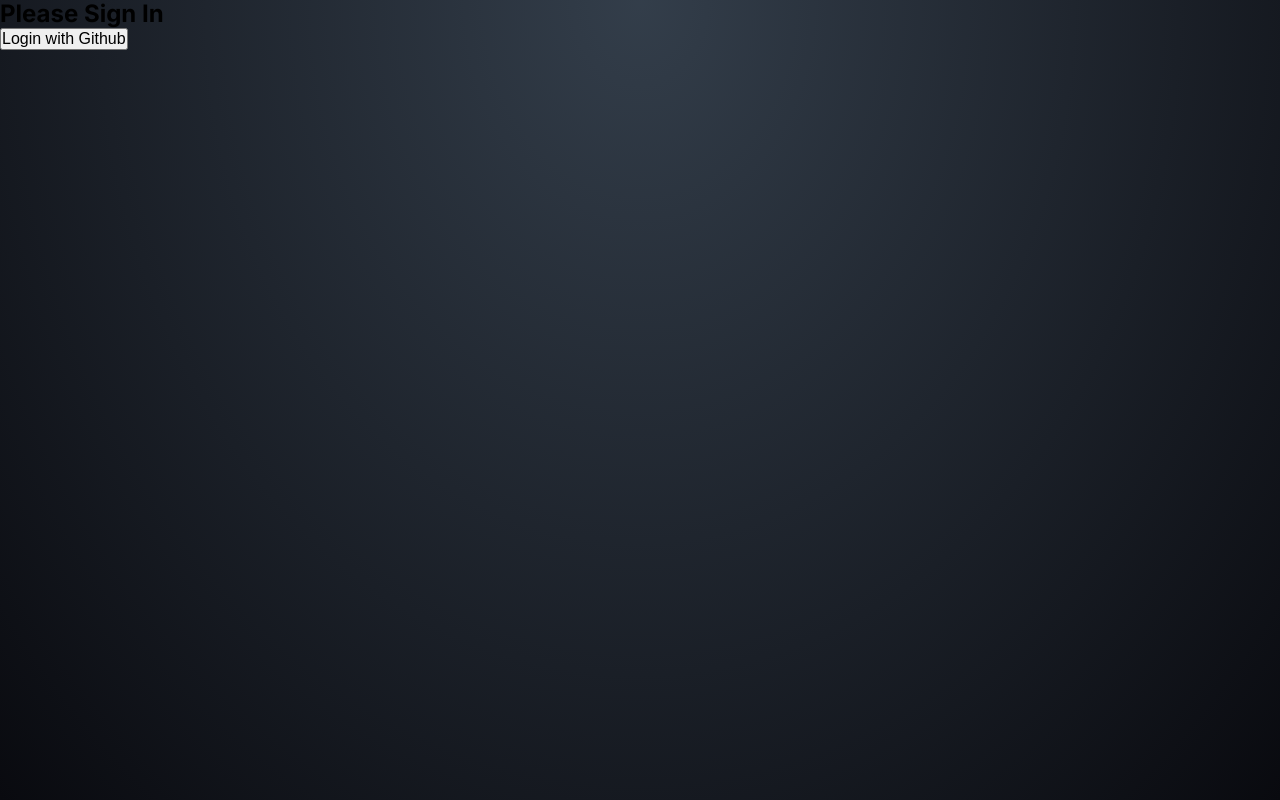
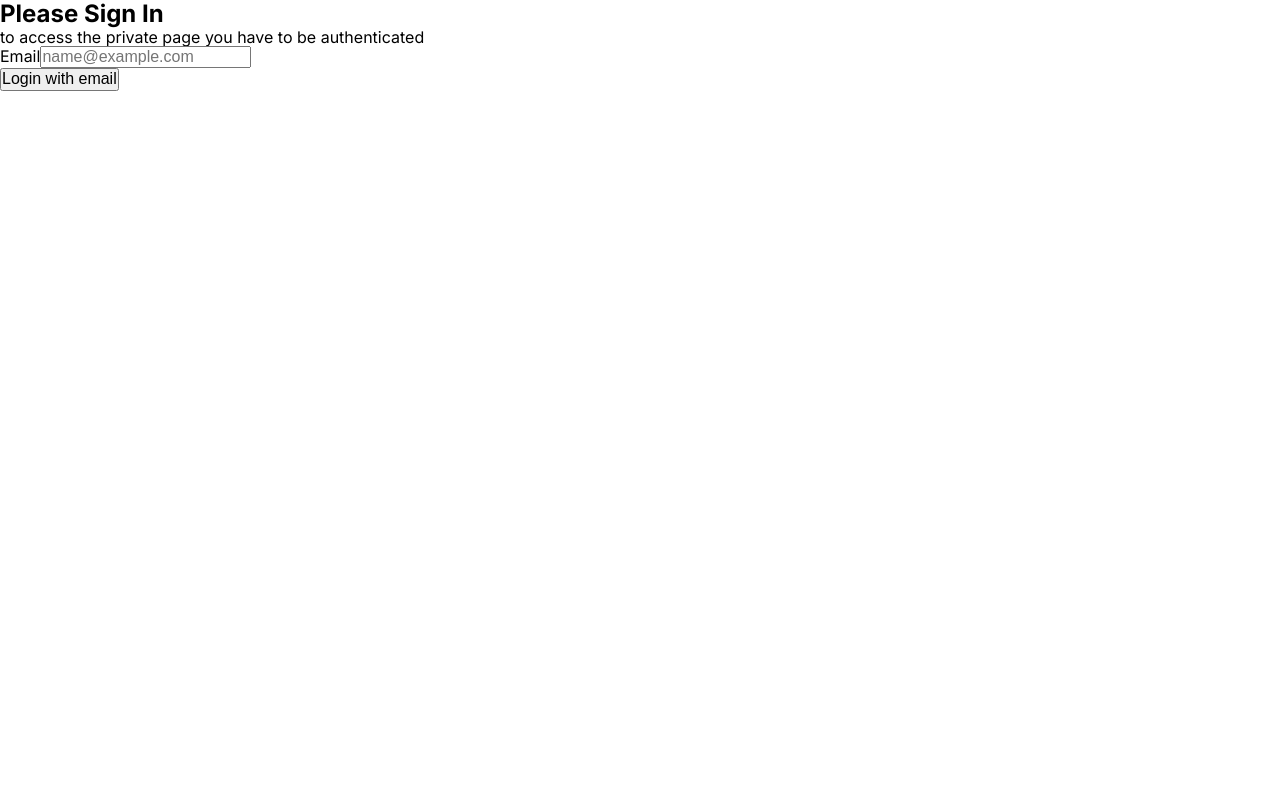
Before and after one commit to CerealJim/triviaAI, a Next.js app: page /auth in a window 1280 px wide. Built offline with nearby package versions, Linux system fonts and the light colour scheme; no server answers.

Commit message:
added sign in with email

```diff
--- a/src/app/auth/page.tsx
+++ b/src/app/auth/page.tsx
@@ -1,4 +1,5 @@
 import SignInWithGithub from "@/app/components/SignInWithGithub";
+import SignInForm from "@/app/components/SignInForm";
 import { getServerSession } from "next-auth";
 import { authOptions } from "../utils/auth";
 import { redirect } from "next/navigation";
@@ -9,11 +10,13 @@ export default async function AuthRoute() {
     return redirect("/");
   }
   return (
-    <div>
+    <div className="">
       <h2>Please Sign In</h2>
-      <div>
-        <SignInWithGithub />
+      <p>to access the private page you have to be authenticated</p>
+      <div className="">
+        <SignInForm />
       </div>
+      {/* <SignInWithGithub /> */}
     </div>
   );
 }
--- /dev/null
+++ b/src/app/components/SignInForm.tsx
@@ -0,0 +1,41 @@
+"use client";
+import { useState } from "react";
+import { signIn } from "next-auth/react";
+
+export default function SignInForm() {
+  const [email, setEmail] = useState<null | string>(null);
+
+  async function signInWithEmail() {
+    const signInResult = await signIn("email", {
+      email: email,
+      callbackUrl: `${window.location.origin}`,
+      // redirect: false,
+    });
+    // if (!signInResult?.ok) {
+    //   return toast({
+    //     title: "didn't work",
+    //     description: `didn't work`,
+    //     variant: "destructive",
+    //   });
+    // }
+    // return toast({
+    //   title: "Check your email",
+    //   description: `A link has been sent to your email`,
+    //   variant: "destructive",
+    // });
+  }
+  return (
+    <form action={signInWithEmail}>
+      <div className="">
+        <label>Email</label>
+        <input
+          onChange={(e) => setEmail(e.target.value)}
+          name="email"
+          type="email"
+          placeholder="name@example.com"
+        ></input>
+      </div>
+      <button type="submit">Login with email</button>
+    </form>
+  );
+}
--- a/src/app/globals.scss
+++ b/src/app/globals.scss
@@ -240,7 +240,7 @@ html {
 /* HTML styles */
 html {
   min-height: 100%;
-  background: $background-dark;
+  // background: $background-dark;
   animation: bg-effect 7s linear infinite;
   background-repeat: no-repeat;
   // color: $light-color;
--- a/src/app/page.tsx
+++ b/src/app/page.tsx
@@ -12,7 +12,7 @@ import TriviaForm from "./components/form";
 // Default function representing the home page
 export default async function Home() {
   // Retrieve the user's session on the server side
-  // const session = await getServerSession(authOptions);
+  const session = await getServerSession(authOptions);
 
   return (
     // Main content container with defined styless
@@ -25,9 +25,14 @@ export default async function Home() {
       </SessionProvider> */}
 
       {/* Conditional rendering based on session information: If the user is authenticated, display a welcome message and logout button. Otherwise, prompt the user to login.*/}
-      {/* {session && session.user ? (
+
+      <div>
+        <p>This is a public route</p>
+      </div>
+
+      {session && session.user ? (
         <div>
-          <h2>Welcome {`${session.user.name}`}</h2>
+          <h2>Welcome {`${session.user.name}`}. You are logged in</h2>
           <LogoutButton />
         </div>
       ) : (
@@ -37,7 +42,7 @@ export default async function Home() {
             <Link href="/auth">Login</Link>
           </button>
         </div>
-      )} */}
+      )}
       {/* <TriviaForm /> */}
     </main>
   );
--- a/src/app/utils/auth.ts
+++ b/src/app/utils/auth.ts
@@ -1,10 +1,15 @@
-import type { NextAuthOptions } from "next-auth";
+// import type { NextAuthOptions } from "next-auth";
 import GitHubProvider from "next-auth/providers/github";
 import EmailProvider from "next-auth/providers/email";
 import { PrismaAdapter } from "@auth/prisma-adapter";
 import prisma from "./db";
 
-export const authOptions = {
+type AuthOptions = {
+  adapter: object;
+  providers: Array<any>; // Bad practice - need to get more type specific
+};
+
+export const authOptions: AuthOptions = {
   // using Github provider: https://next-auth.js.org/providers/github
   adapter: PrismaAdapter(prisma),
   providers: [
```
